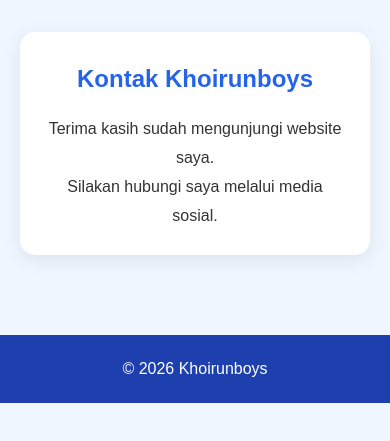
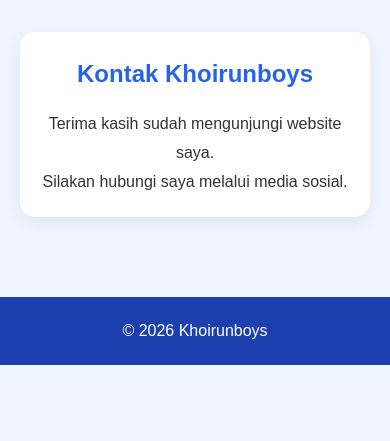
Before and after one commit to khoirunboys/khoirunboys.github.io, a plain HTML site: page kontak.html in a window 390 px wide. Shown: the part 231-672 px from the top of the page. Drawn offline with Linux system fonts and the light colour scheme.

Commit message:
Update style.css

```diff
--- a/style.css
+++ b/style.css
@@ -161,6 +161,6 @@ footer {
     }
 
     .kartu {
-        padding: 25px;
+         padding: 20px !important;
     }
 }
```
